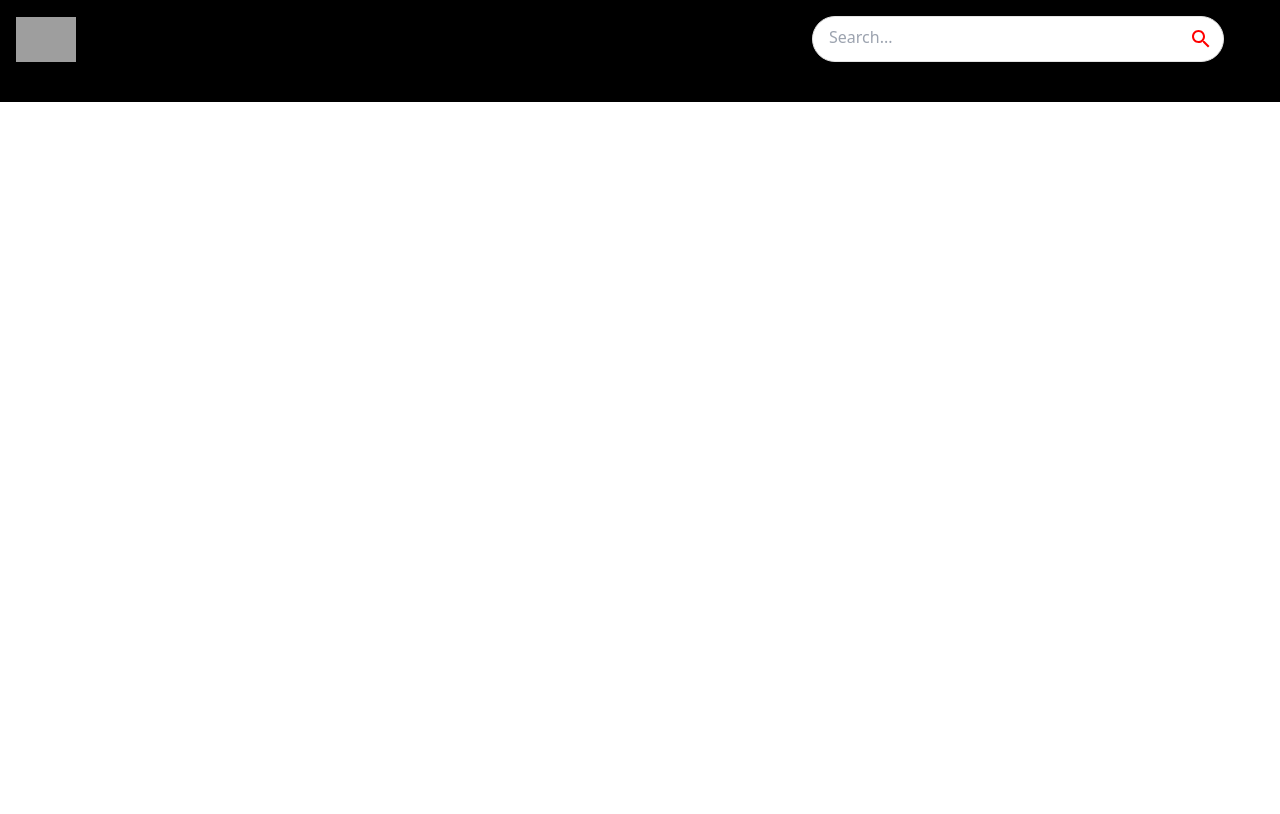
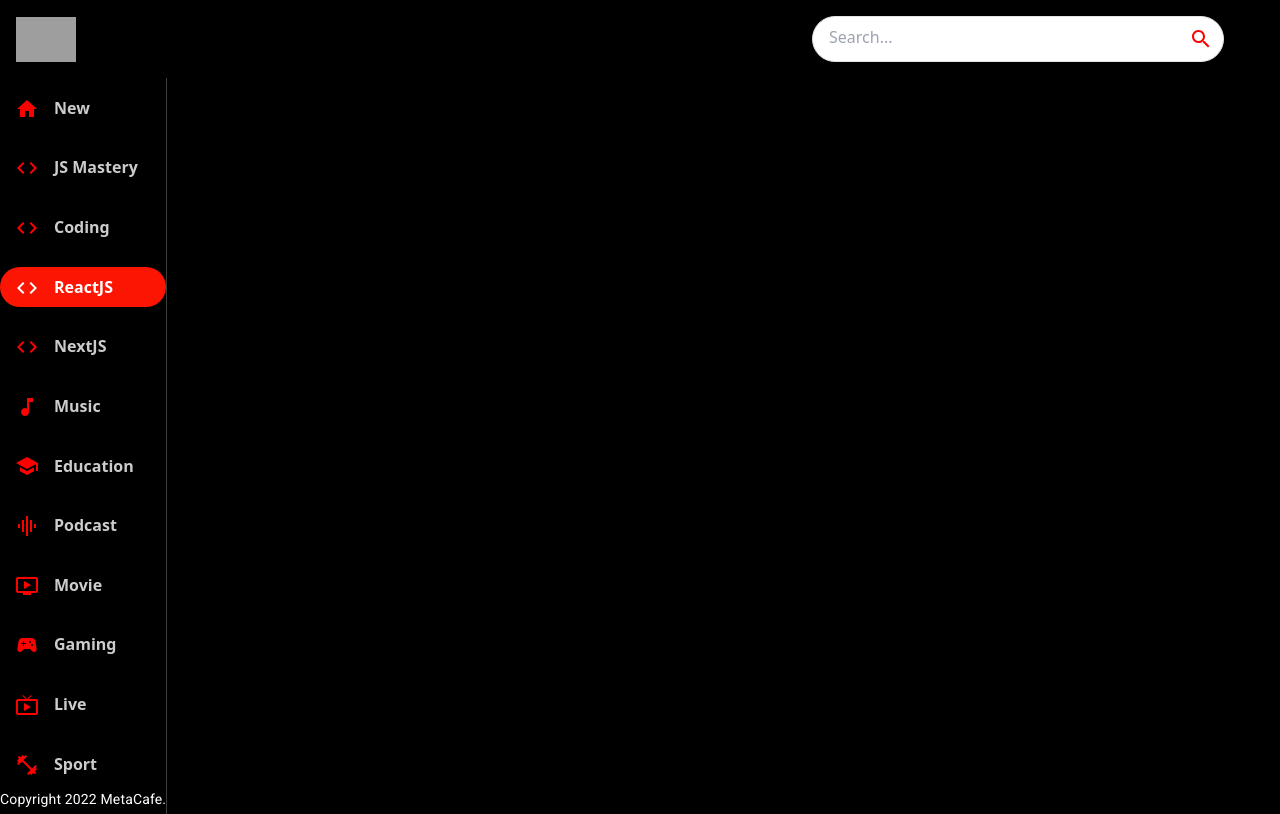
Before and after one commit to Naresh-546/metacafe_video_player, a React (Create React App) app: page / in a window 1280 px wide. Built offline with nearby package versions, Linux system fonts and the light colour scheme; grey boxes are pictures that could not be loaded.

Commit message:
Sidebar Added

```diff
--- a/src/components/Feed.jsx
+++ b/src/components/Feed.jsx
@@ -1,9 +1,24 @@
-import React from 'react'
+import { useState, useEffect } from "react";
+import { Stack, Typography, Box } from "@mui/material";
+import { BorderRight } from "@mui/icons-material";
+import Sidebar from "./Sidebar";
 
 const Feed = () => {
   return (
-    <div>Feed</div>
-  )
-}
+    <Stack sx={{ flexDirection: { sx: "column", md: "row" } }}>
+      <Box
+        sx={{
+          height: { sx: "auto", md: "92vh" },
+          borderRight: "1px solid #3d3d3d",
+        }}
+      >
+        <Sidebar />
+        <Typography className="copyright" variant="body2" sx={{mt:1.5, color: "#fff"}}>
+          Copyright 2022 MetaCafe.
+        </Typography>
+      </Box>
+    </Stack>
+  );
+};
 
 export default Feed;
--- /dev/null
+++ b/src/components/Sidebar.jsx
@@ -0,0 +1,31 @@
+import { Stack } from "@mui/material";
+import { categories } from "../utils/constants";
+
+const selectedCategory = 'ReactJS';
+
+const Sidebar = () => (
+  <Stack
+    direction="row"
+    sx={{
+        overflowY:"auto",
+        height:{sx : "auto", md: '95%'},
+        flexDirection: { md: 'column' },
+    }}
+  >
+     {categories.map((category) => (
+        <button
+         className='category-btn'
+         style={{
+            background: category.name === selectedCategory && "#FC1503",
+            color: 'white'
+         }}
+         key={category.name}
+        >
+            <span style={{color:category.name === selectedCategory ? "white" : "red", marginRight: '15px'}}>{category.icon}</span>
+            <span style={{opacity: category.name === selectedCategory ? '1' : '0.8'}}>{category.name}</span>
+        </button>
+     ))}
+  </Stack>
+)
+
+export default Sidebar;
--- a/src/utils/constants.js
+++ b/src/utils/constants.js
@@ -1,42 +1,42 @@
-// import MusicNoteIcon from '@mui/icons-material/MusicNote';
-// import HomeIcon from '@mui/icons-material/Home';
-// import CodeIcon from '@mui/icons-material/Code';
-// import OndemandVideoIcon from '@mui/icons-material/OndemandVideo';
-// import SportsEsportsIcon from '@mui/icons-material/SportsEsports';
-// import LiveTvIcon from '@mui/icons-material/LiveTv';
-// import SchoolIcon from '@mui/icons-material/School';
-// import FaceRetouchingNaturalIcon from '@mui/icons-material/FaceRetouchingNatural';
-// import CheckroomIcon from '@mui/icons-material/Checkroom';
-// import GraphicEqIcon from '@mui/icons-material/GraphicEq';
-// import TheaterComedyIcon from '@mui/icons-material/TheaterComedy';
-// import FitnessCenterIcon from '@mui/icons-material/FitnessCenter';
-// import DeveloperModeIcon from '@mui/icons-material/DeveloperMode';
+import MusicNoteIcon from '@mui/icons-material/MusicNote';
+import HomeIcon from '@mui/icons-material/Home';
+import CodeIcon from '@mui/icons-material/Code';
+import OndemandVideoIcon from '@mui/icons-material/OndemandVideo';
+import SportsEsportsIcon from '@mui/icons-material/SportsEsports';
+import LiveTvIcon from '@mui/icons-material/LiveTv';
+import SchoolIcon from '@mui/icons-material/School';
+import FaceRetouchingNaturalIcon from '@mui/icons-material/FaceRetouchingNatural';
+import CheckroomIcon from '@mui/icons-material/Checkroom';
+import GraphicEqIcon from '@mui/icons-material/GraphicEq';
+import TheaterComedyIcon from '@mui/icons-material/TheaterComedy';
+import FitnessCenterIcon from '@mui/icons-material/FitnessCenter';
+import DeveloperModeIcon from '@mui/icons-material/DeveloperMode';
 
 export const logo = 'https://i.ibb.co/s9Qys2j/logo.png';
 
-// export const categories = [
-//   { name: 'New', icon: <HomeIcon />, },
-//   { name: 'JS Mastery', icon: <CodeIcon />, },
-//   { name: 'Coding', icon: <CodeIcon />, },
-//   { name: 'ReactJS', icon: <CodeIcon />, },
-//   { name: 'NextJS', icon: <CodeIcon />, },
-//   { name: 'Music', icon: <MusicNoteIcon /> },
-//   { name: 'Education', icon: <SchoolIcon />, },
-//   { name: 'Podcast', icon: <GraphicEqIcon />, },
-//   { name: 'Movie', icon: <OndemandVideoIcon />, },
-//   { name: 'Gaming', icon: <SportsEsportsIcon />, },
-//   { name: 'Live', icon: <LiveTvIcon />, },
-//   { name: 'Sport', icon: <FitnessCenterIcon />, },
-//   { name: 'Fashion', icon: <CheckroomIcon />, },
-//   { name: 'Beauty', icon: <FaceRetouchingNaturalIcon />, },
-//   { name: 'Comedy', icon: <TheaterComedyIcon />, },
-//   { name: 'Gym', icon: <FitnessCenterIcon />, },
-//   { name: 'Crypto', icon: <DeveloperModeIcon />, },
-// ];
+export const categories = [
+  { name: 'New', icon: <HomeIcon />, },
+  { name: 'JS Mastery', icon: <CodeIcon />, },
+  { name: 'Coding', icon: <CodeIcon />, },
+  { name: 'ReactJS', icon: <CodeIcon />, },
+  { name: 'NextJS', icon: <CodeIcon />, },
+  { name: 'Music', icon: <MusicNoteIcon /> },
+  { name: 'Education', icon: <SchoolIcon />, },
+  { name: 'Podcast', icon: <GraphicEqIcon />, },
+  { name: 'Movie', icon: <OndemandVideoIcon />, },
+  { name: 'Gaming', icon: <SportsEsportsIcon />, },
+  { name: 'Live', icon: <LiveTvIcon />, },
+  { name: 'Sport', icon: <FitnessCenterIcon />, },
+  { name: 'Fashion', icon: <CheckroomIcon />, },
+  { name: 'Beauty', icon: <FaceRetouchingNaturalIcon />, },
+  { name: 'Comedy', icon: <TheaterComedyIcon />, },
+  { name: 'Gym', icon: <FitnessCenterIcon />, },
+  { name: 'Crypto', icon: <DeveloperModeIcon />, },
+];
 
-// export const demoThumbnailUrl = 'https://i.ibb.co/G2L2Gwp/API-Course.png';
-// export const demoChannelUrl = '/channel/UCmXmlB4-HJytD7wek0Uo97A';
-// export const demoVideoUrl = '/video/GDa8kZLNhJ4';
-// export const demoChannelTitle = 'JavaScript Mastery';
-// export const demoVideoTitle = 'Build and Deploy 5 JavaScript & React API Projects in 10 Hours - Full Course | RapidAPI';
-// export const demoProfilePicture = 'http://dergipark.org.tr/assets/app/images/buddy_sample.png'
+export const demoThumbnailUrl = 'https://i.ibb.co/G2L2Gwp/API-Course.png';
+export const demoChannelUrl = '/channel/UCmXmlB4-HJytD7wek0Uo97A';
+export const demoVideoUrl = '/video/GDa8kZLNhJ4';
+export const demoChannelTitle = 'JavaScript Mastery';
+export const demoVideoTitle = 'Build and Deploy 5 JavaScript & React API Projects in 10 Hours - Full Course | RapidAPI';
+export const demoProfilePicture = 'http://dergipark.org.tr/assets/app/images/buddy_sample.png'
```
